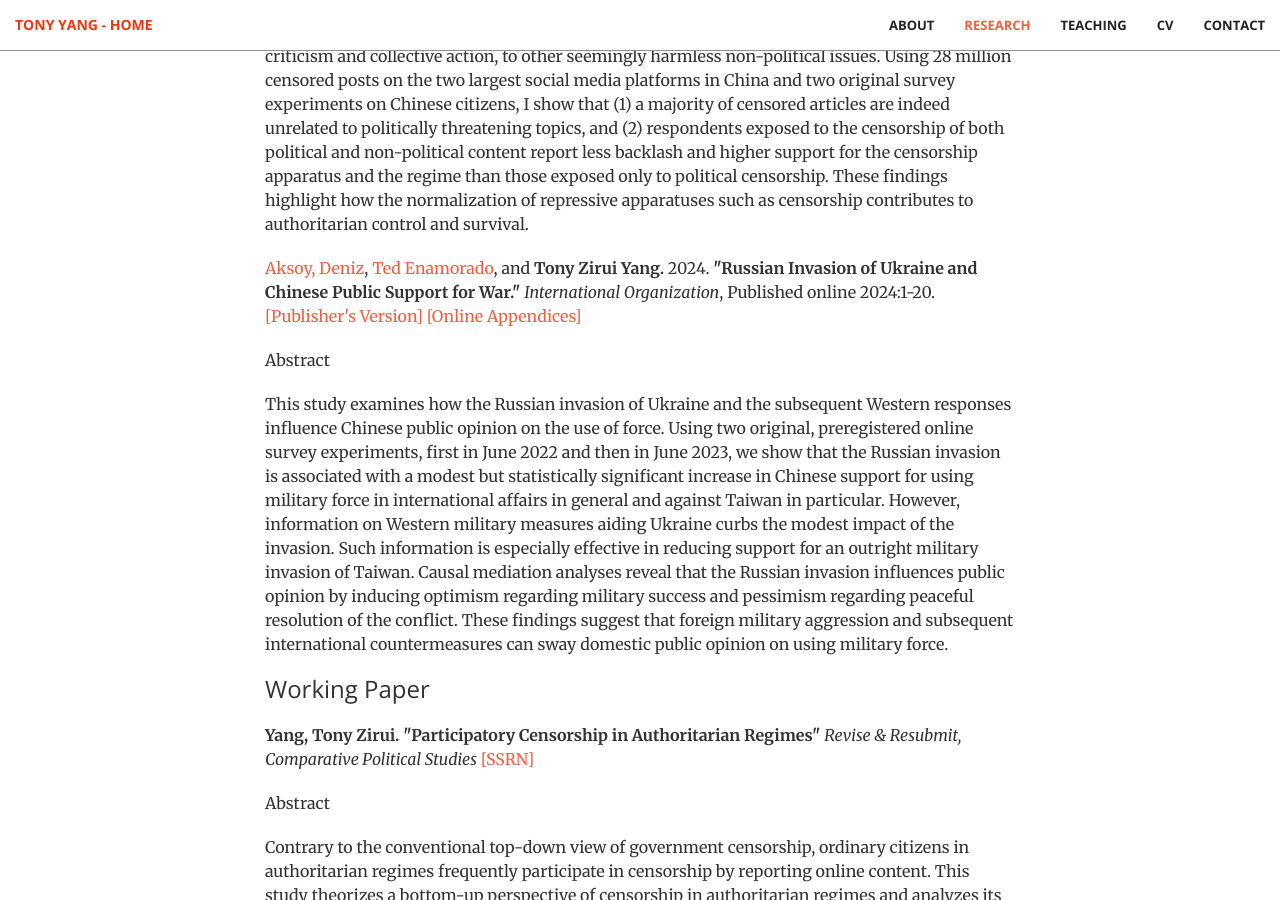
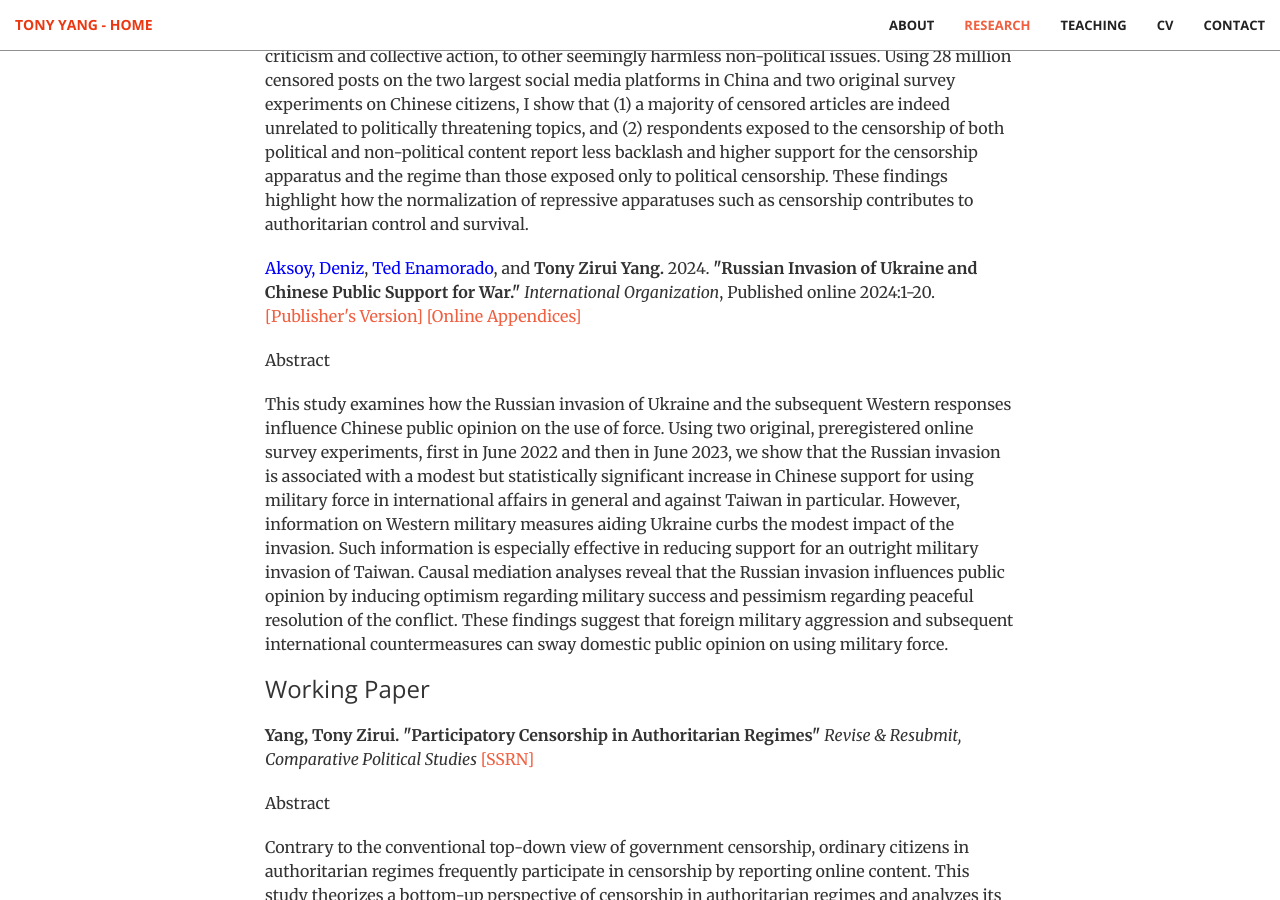
Before and after one commit to tonyhsfz/website, a Jekyll site: the page built from index.html, in a window 1280 px wide and 900 px high, scrolled down 2222 px. Built offline with Jekyll 4.4.1, drawn with Linux system fonts in a browser that asks for light colours.

Commit message:
Update publication.html

```diff
--- a/_includes/publication.html
+++ b/_includes/publication.html
@@ -19,7 +19,7 @@ Censorship in authoritarian regimes has traditionally been understood as a repre
 </p>
  <p></p>
                      <p></p>
-<p>  <a href="https://sites.wustl.edu/denizaksoy/">Aksoy, Deniz</a>, <a href="https://www.tedenamorado.com/">Ted Enamorado</a>, and <b>Tony Zirui Yang.</b> 2024. <b>"Russian Invasion of Ukraine and Chinese Public Support for War." </b>
+<p>  <a href="https://sites.wustl.edu/denizaksoy/" style="color: blue;">Aksoy, Deniz</a>, <a href="https://www.tedenamorado.com/" style="color: blue;">Ted Enamorado</a>, and <b>Tony Zirui Yang.</b> 2024. <b>"Russian Invasion of Ukraine and Chinese Public Support for War." </b>
         <i>International Organization</i>, Published online 2024:1-20.
         <a href="https://www.cambridge.org/core/journals/international-organization/article/russian-invasion-of-ukraine-and-chinese-public-support-for-war/2E229A23207F0E410D69989F3A40A1D0">[Publisher's Version]</a>
          <a href="/img/UseForce_Appendix.pdf">[Online Appendices]</a></p>
```
